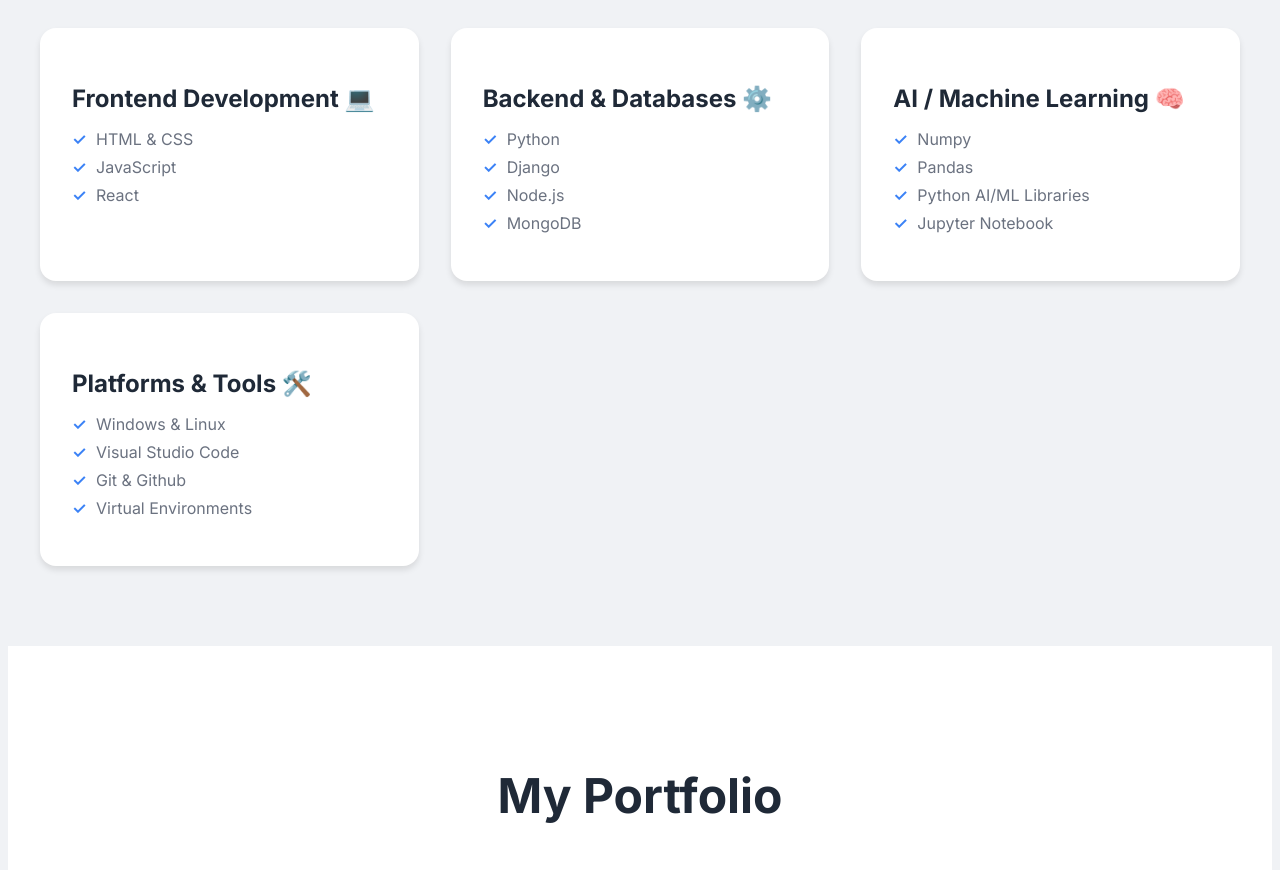
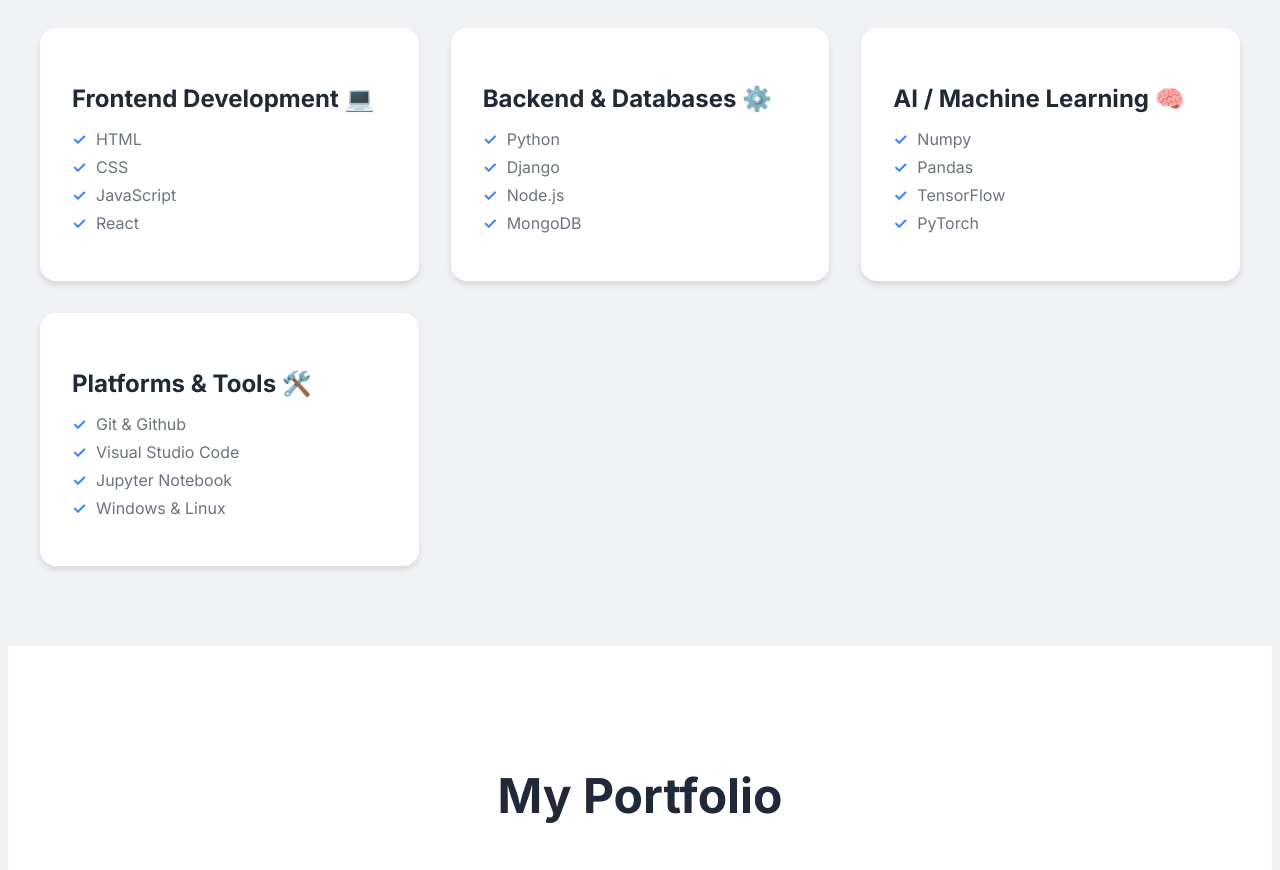
Before and after one commit to qtremors/qtremors.github.io, a plain HTML site: page index.html in a window 1280 px wide. Shown: the part 1600-2470 px from the top of the page. Drawn offline with Linux system fonts and the light colour scheme.

Commit message:
Update index.html

```diff
--- a/index.html
+++ b/index.html
@@ -467,7 +467,8 @@
                     <div class="skill-card">
                         <h3>Frontend Development 💻</h3>
                         <ul>
-                            <li>HTML & CSS</li>
+                            <li>HTML</li>
+                            <li>CSS</li>
                             <li>JavaScript</li>
                             <li>React</li>
                         </ul>
@@ -486,17 +487,17 @@
                         <ul>
                             <li>Numpy</li>
                             <li>Pandas</li>
-                            <li>Python AI/ML Libraries</li>
-                            <li>Jupyter Notebook</li>
+                            <li>TensorFlow</li>
+                            <li>PyTorch</li>
                         </ul>
                     </div>
                     <div class="skill-card">
                         <h3>Platforms & Tools 🛠️</h3>
                         <ul>
+                            <li>Git & Github</li>
+                            <li>Visual Studio Code</li>
+                            <li>Jupyter Notebook</li>
                             <li>Windows & Linux</li>
-                            <li>Visual Studio Code</li>
-                            <li>Git & Github</li>
-                            <li>Virtual Environments</li>
                         </ul>
                     </div>
                 </div>
```
